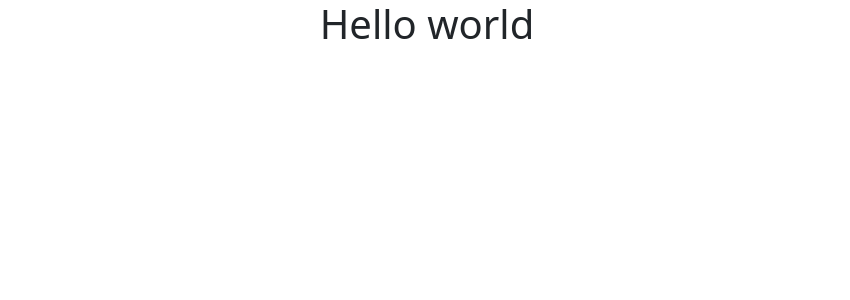
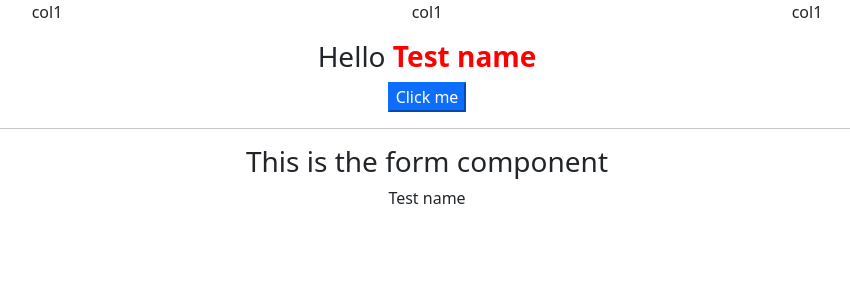
Before and after one commit to hannamitri/CSIS_279, a React (Create React App) app: page / in a window 1280 px wide. Shown: the top 300 px of the page, without its empty margins (213-1063 px from the left). Built offline with nearby package versions, Linux system fonts and the light colour scheme.

Commit message:
state props table example

```diff
--- a/package.json
+++ b/package.json
@@ -26,7 +26,7 @@
     "mysql": "^2.18.1",
     "node-schedule": "^2.0.0",
     "react": "^17.0.2",
-    "react-bootstrap": "^1.6.2",
+    "react-bootstrap": "^1.6.3",
     "react-dom": "^17.0.2",
     "react-modal": "^3.14.3",
     "react-scripts": "4.0.3",
--- a/src/App.js
+++ b/src/App.js
@@ -1,10 +1,11 @@
 import React from 'react';
 import './App.css';
+import TableDemo from './TableDemo';
 function App({saveUser}) {
   return (
     <div className="App">
 
-      <h1>Hello world</h1>
+      <TableDemo />
 
     </div>
   );
--- /dev/null
+++ b/src/Form.js
@@ -0,0 +1,19 @@
+import { Component } from "react";
+
+class Form extends Component {
+    constructor(props) {
+        super(props);
+        this.state = {  }
+    }
+    render() {
+        return (
+            <div>
+                <hr />
+                <h3>This is the form component</h3>
+                <p>{this.props.name}</p>
+            </div>
+        );
+    }
+}
+
+export default Form;
--- /dev/null
+++ b/src/TableDemo.js
@@ -0,0 +1,44 @@
+import { Component } from "react";
+import Form from "./Form";
+
+class TableDemo extends Component {
+    constructor(props) {
+        super(props);
+        this.state = {
+            name: "",
+         }
+    }
+
+    componentDidMount(){
+
+        this.setState({name: "Test name"});
+    }
+
+    btn_clickHandler = (e) => {
+        this.setState({name: "name was changed"});
+    }
+
+
+    render() {
+        return (
+            <div className="container">
+                <div className="row">
+                    <div className="col">
+                        <p>col1</p>
+                    </div>
+                    <div className="col">
+                        <p>col1</p>
+                    </div>
+                    <div className="col">
+                        <p>col1</p>
+                    </div>
+                </div>
+                <h3>Hello <span style={{color: 'red'}}><b>{this.state.name}</b></span></h3>
+                <button className="btn-primary" onClick={this.btn_clickHandler}>Click me</button>
+                <Form name={this.state.name}/>
+            </div>
+        );
+    }
+}
+
+export default TableDemo;
```
Also changed, not shown: 2 other files (tests, documents, lock files or other folders).
